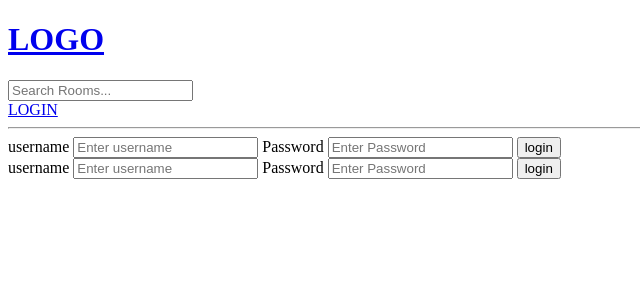
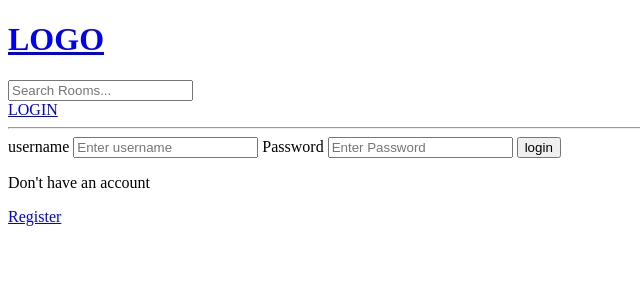
Before and after one commit to derick-droid/gretsadevstudypool, a Django app: page /login_page/ in a window 1280 px wide. Shown: the top 300 px of the page, without its empty margins (0-640 px from the left). Run offline with Django 4.2, Linux system fonts and the light colour scheme.

Commit message:
register form

```diff
--- a/base/templates/base/login_register.html
+++ b/base/templates/base/login_register.html
@@ -2,6 +2,7 @@
 
 {% block content %}
 
+{% if page == "login" %}
 <div>
     <form method="POST" action="">
         {% csrf_token %}
@@ -13,21 +14,26 @@
 
         <input type="submit" value="login">
     </form>
+    <p>
+        Don't have an account
+    </p>
+    <a href="{% url 'register' %}">Register</a>
 </div>
-
+{% else %}
 
 <div>
     <form method="POST" action="">
         {% csrf_token %}
-        <label for="">username</label>
-        <input type="text" name="username" placeholder="Enter username">
+        {{form.as_p}}
 
-        <label for="">Password</label>
-       <input type="password" name="password" placeholder="Enter Password">
-
-        <input type="submit" value="login">
+        <input type="submit" value="Register">
     </form>
+    <p>
+       Already have an account
+    </p>
+    <a href="{% url 'login_page' %}">Login</a>
 </div>
+{% endif %}
 
 
 {% endblock content %}
--- a/base/urls.py
+++ b/base/urls.py
@@ -8,7 +8,8 @@ urlpatterns = [
     path("update_room/<str:pk>/", views.update_room, name="update_room"),
     path("delete_room/<str:pk>/", views.delete_room, name="delete_room"),
     path("login_page/", views.login_page, name="login_page"),
-    path("logout_user/", views.logout_user, name="logout_user")
+    path("logout_user/", views.logout_user, name="logout_user"),
+    path("register/", views.register_user, name="register"),
 
 
 ]
--- a/base/views.py
+++ b/base/views.py
@@ -9,6 +9,7 @@ from .forms import RoomForm
 from django.contrib import messages
 from django.contrib.auth import authenticate, login, logout
 from django.contrib.auth.decorators import login_required
+from django.contrib.auth.forms import UserCreationForm
 
 
 
@@ -21,6 +22,7 @@ from django.contrib.auth.decorators import login_required
 # ]
 
 def login_page(request):
+    page = "login" # register
 
     # preventing relogin
     if request.user.is_authenticated:
@@ -46,12 +48,19 @@ def login_page(request):
         else:
             messages.error(request, "username or password does not exist")
 
-    context = {}
+    context = {
+        "page": page,
+    }
     return render(request, 'base/login_register.html', context)
 
 def logout_user(request):
     logout(request)
     return redirect ("home")
+
+def register_user(request):
+    form = UserCreationForm()
+
+    return render(request, 'base/login_register.html', {"form" : form})
 
 
 # home code
```
